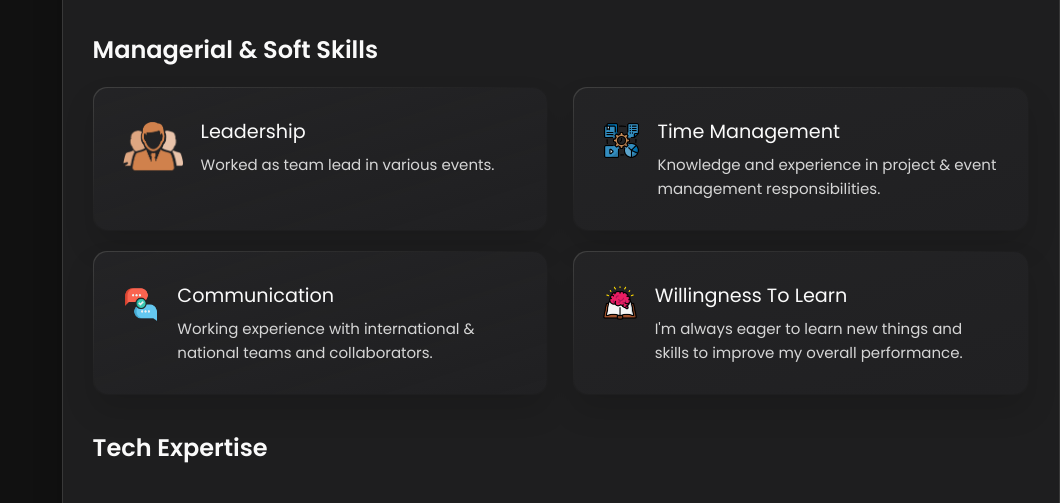
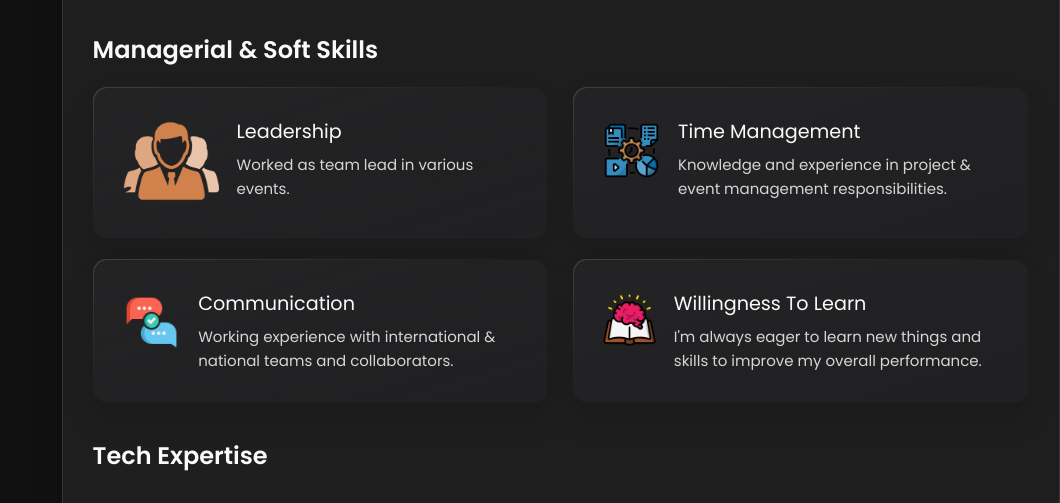
Before and after one commit to PradeepSThakur/PradeepSThakur.github.io, a plain HTML site: page index.html in a window 1280 px wide. Shown: the part 1306-1809 px from the top of the page, without its empty margins (220-1280 px from the left). Drawn offline with nearby package versions, Linux system fonts and the light colour scheme.

Commit message:
Update style.css

```diff
--- a/assets/css/style.css
+++ b/assets/css/style.css
@@ -574,7 +574,7 @@ main {
 }
 
 .service-icon-box img {
-  max-width: 60px; /* Controls icon size */
+  max-width: 100px; /* Controls icon size */
   height: auto;
   display: block;
   margin: 0 auto;
```
